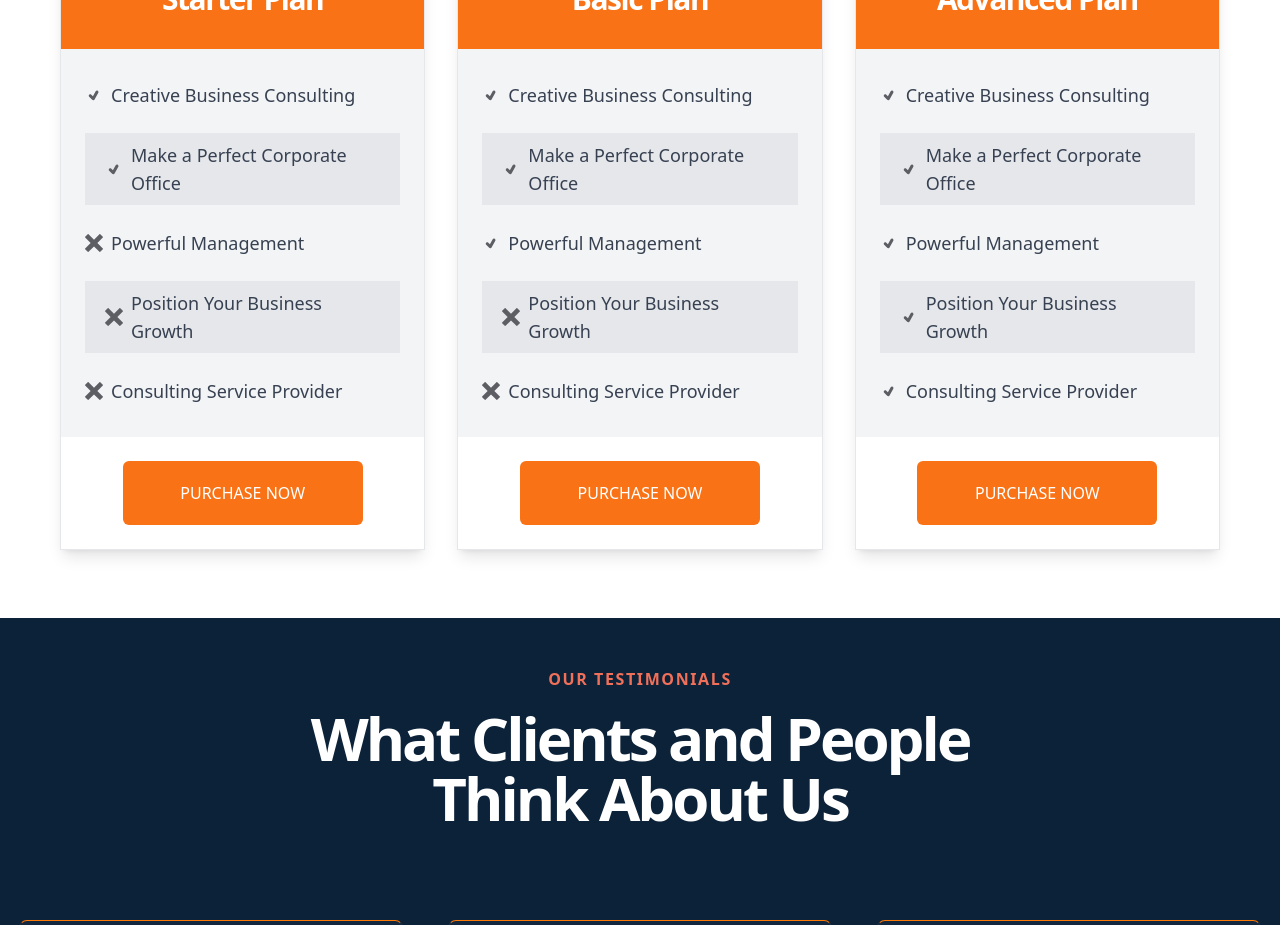
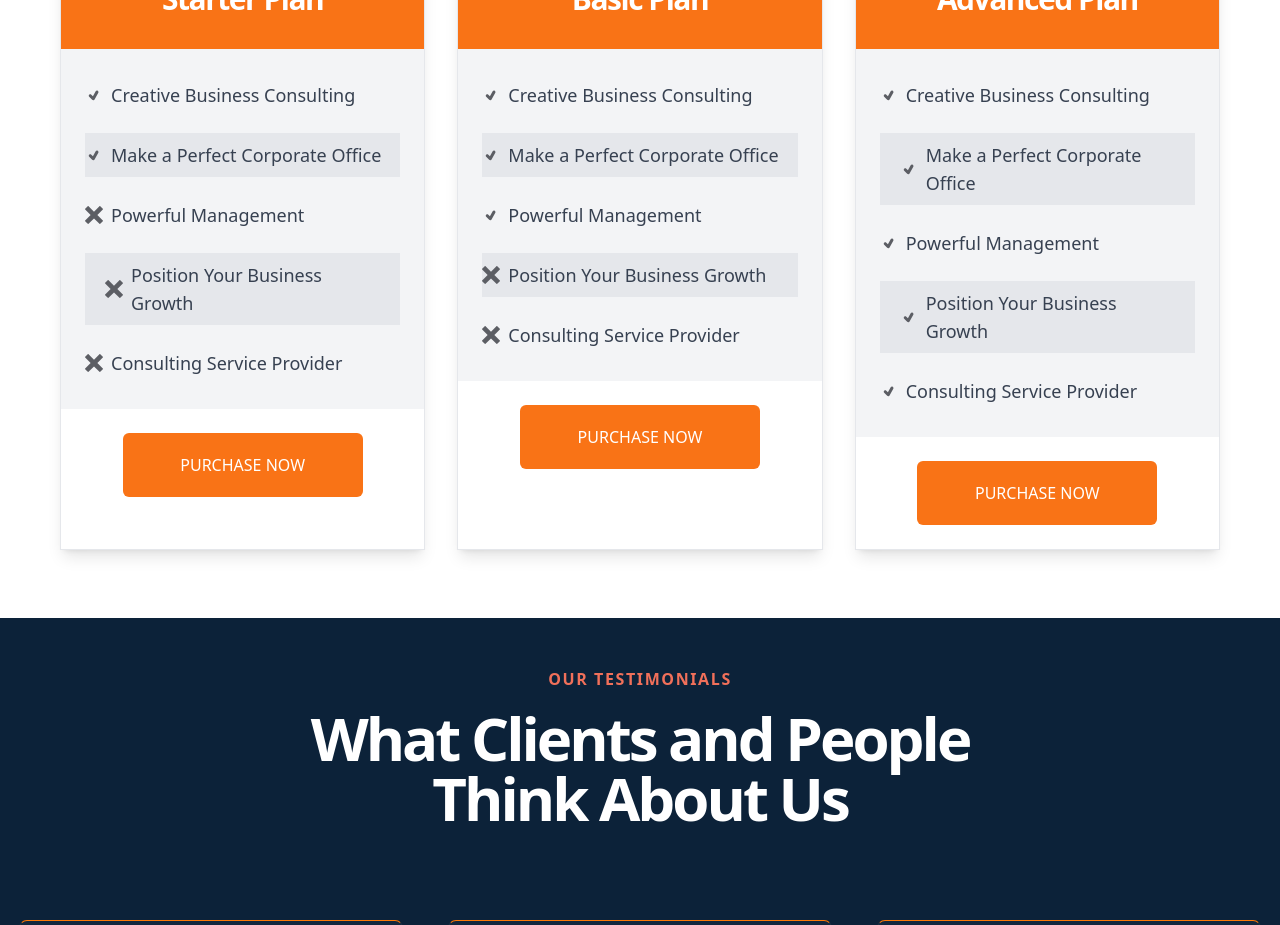
Before and after one commit to turjo46/Genesois, a React (Vite) app: page / in a window 1280 px wide. Shown: the part 1180-2105 px from the top of the page. Built offline with nearby package versions, Linux system fonts and the light colour scheme.

Commit message:
pricing update

```diff
--- a/src/PricingPlans.jsx
+++ b/src/PricingPlans.jsx
@@ -22,7 +22,7 @@ const PricingPlans = () => {
             <span className="text-[#5C5E64] "><TiTick/></span>
             <span className="ml-2">Creative Business Consulting</span>
           </li>
-          <li className="flex items-center py-2 bg-gray-200 px-5">
+          <li className="flex items-center py-2 bg-gray-200 ">
             <span className="text-[#5C5E64] "><TiTick /></span>
             <span className="ml-2">Make a Perfect Corporate Office</span>
           </li>
@@ -64,7 +64,7 @@ const PricingPlans = () => {
             <span className="text-[#5C5E64] "><TiTick /></span>
             <span className="ml-2">Creative Business Consulting</span>
           </li>
-          <li className="flex items-center py-2 bg-gray-200 px-5">
+          <li className="flex items-center py-2 bg-gray-200 ">
             <span className="text-[#5C5E64]"><TiTick /></span>
             <span className="ml-2">Make a Perfect Corporate Office</span>
           </li>
@@ -72,7 +72,7 @@ const PricingPlans = () => {
             <span className="text-[#5C5E64]"><TiTick /></span>
             <span className="ml-2">Powerful Management</span>
           </li>
-          <li className="flex items-center py-2 bg-gray-200 px-5">
+          <li className="flex items-center py-2 bg-gray-200 ">
             <span className="text-[#5C5E64]"><ImCross /></span>
             <span className="ml-2">Position Your Business Growth</span>
           </li>
```
